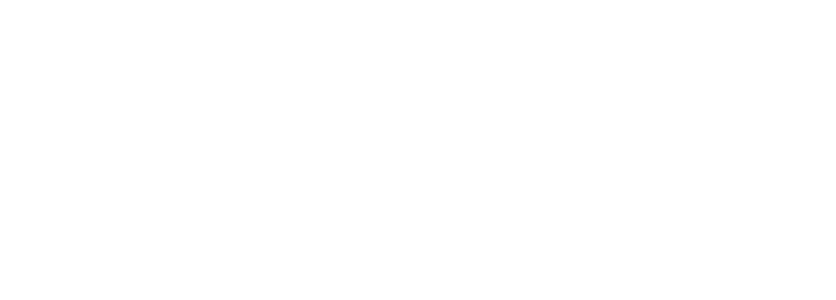
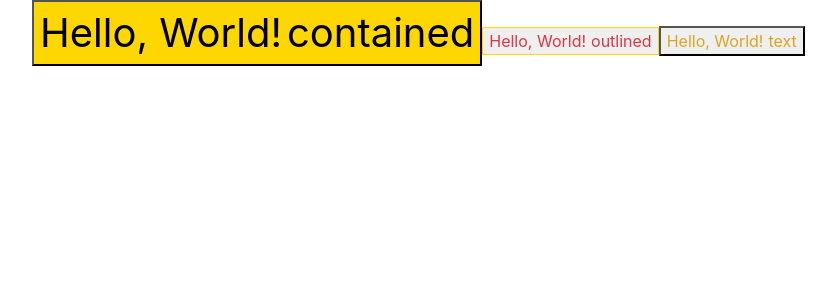
Before and after one commit to MomenSherif/react-redux-typescript, a React (Create React App) app: page / in a window 1280 px wide. Shown: the top 300 px of the page, without its empty margins (53-889 px from the left). Built offline with nearby package versions, Linux system fonts and the light colour scheme.

Commit message:
👍 DONE: Prop Types

```diff
--- a/src/App.tsx
+++ b/src/App.tsx
@@ -1,7 +1,66 @@
-import React from 'react';
+import React, { useEffect, useRef } from 'react';
+import Button from './components/Button';
+
+type AppProps = {
+  message: string;
+  count: number;
+  disabled: boolean;
+  /** array of a type! */
+  names: string[];
+  /** string literals to specify exact string values, with a union type to join them together */
+  status: "waiting" | "success";
+  /** any object as long as you dont use its properties (NOT COMMON but useful as placeholder) */
+  obj: object;
+  obj2: {}; // almost the same as `object`, exactly the same as `Object`
+  /** an object with any number of properties (PREFERRED) */
+  obj3: {
+    id: string;
+    title: string;
+  };
+  /** array of objects! (common) */
+  objArr: {
+    id: string;
+    title: string;
+  }[];
+  /** a dict object with any number of properties of the same type */
+  dict1: {
+    // [key: string]: MyTypeHere;
+  };
+  // dict2: Record<string, MyTypeHere>; // equivalent to dict1
+  /** any function as long as you don't invoke it (not recommended) */
+  onSomething: Function;
+  /** function that doesn't take or return anything (VERY COMMON)*/
+  onInput: () => void;
+  /** function with named prop (VERY COMMON) */
+  onChange: (id: number) => void;
+  /** alternative function type syntax that takes an event (VERY COMMON) */
+  onClick: (event: React.MouseEvent<HTMLButtonElement>) => void;
+  /** an optional prop (VERY COMMON!) */
+  optional?: number;
+};
+
+type UsefulProps = {
+  children: React.ReactNode; // best, accepts everything
+  functionChildren: (name: string) => React.ReactNode; // recommended function as a child render prop type
+  style?: React.CSSProperties; // to pass through style props
+}
+
 
 function App() {
-  return <div className='App'></div>;
+
+  return (
+    <div className='App container'>
+      <Button variant='contained' style={{ fontSize: 40 }}>
+        Hello, World!
+      </Button>
+      <Button variant='outlined' className='text-danger'>
+        Hello, World!
+      </Button>
+      <Button variant='text'>
+        Hello, World!
+      </Button>
+    </div>
+  );
 }
 
 export default App;
--- /dev/null
+++ b/src/components/Button.module.css
@@ -0,0 +1,26 @@
+.contained {
+  background-color: gold;
+}
+
+.contained::after {
+  content: "contained";
+  margin-left: 5px;
+}
+
+.outlined {
+  border: 1px solid gold;
+}
+
+.outlined::after {
+  content: "outlined";
+  margin-left: 5px;
+}
+
+.text {
+  color: goldenrod;
+}
+
+.text::after {
+  content: "text";
+  margin-left: 5px;
+}
--- /dev/null
+++ b/src/components/Button.tsx
@@ -0,0 +1,17 @@
+import React from 'react';
+import styles from './Button.module.css';
+
+type ExtraProps = {
+  variant:
+  | 'contained'
+  | 'outlined'
+  | 'text'
+};
+
+type Props = React.ComponentProps<'button'> & ExtraProps;
+
+const Button: React.FC<Props> = (props) => {
+  return <button {...props} className={`${styles[props.variant]} ${props.className}`}>{props.children}</button>;
+};
+
+export default Button;
```
